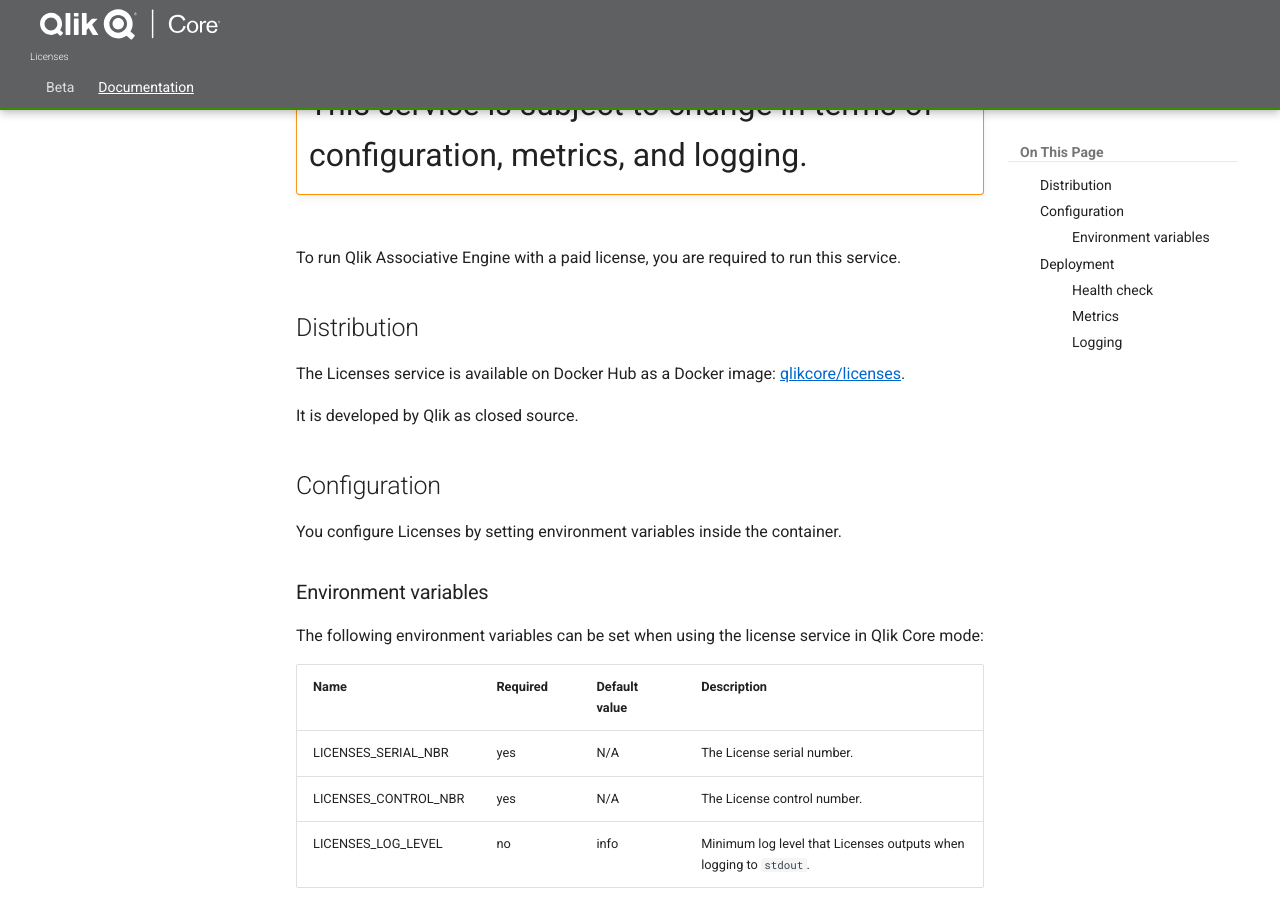
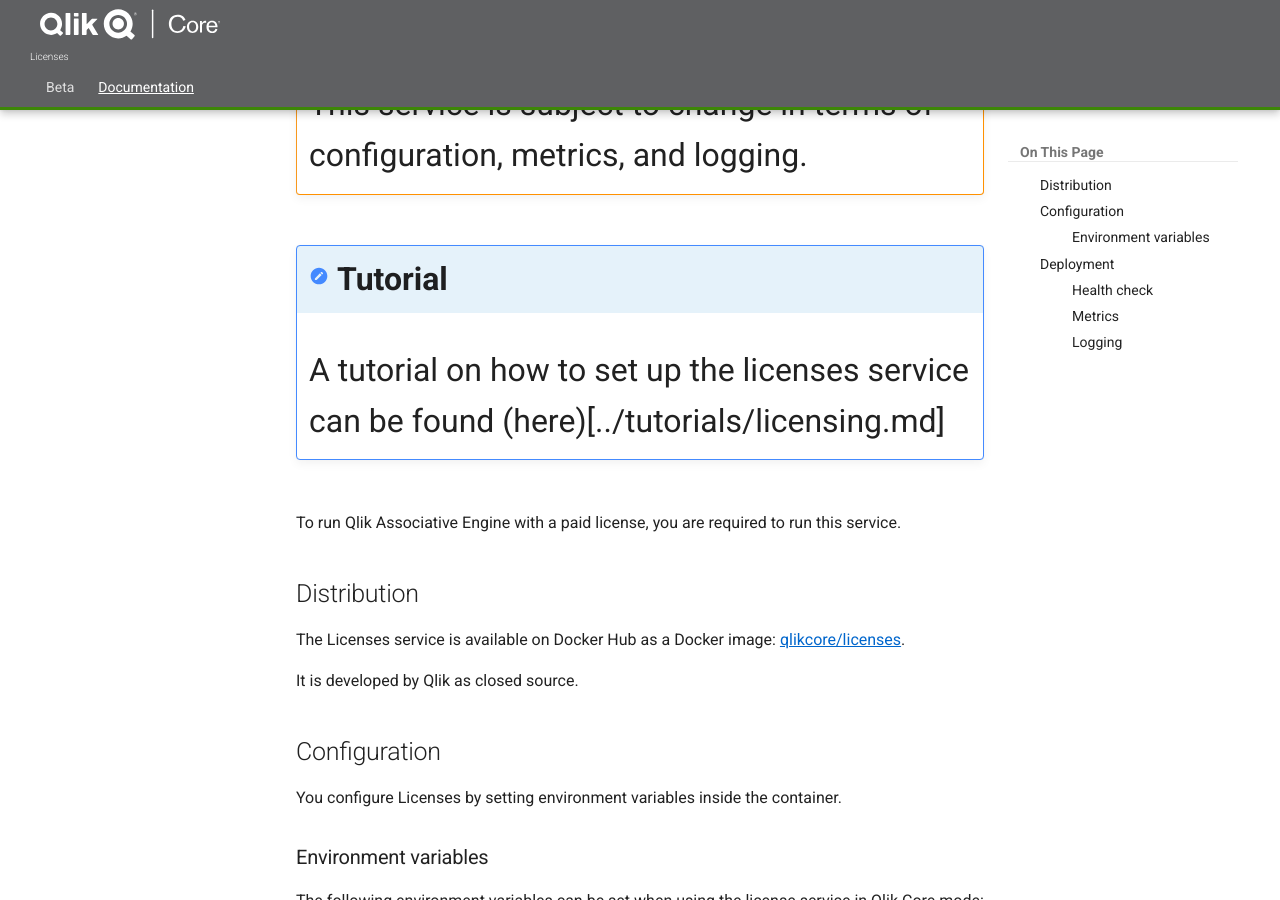
Before and after one commit to qlik-oss/core-website, an MkDocs documentation site: the page built from docs/docs/services/licenses.md, in a window 1280 px wide and 900 px high, scrolled down 306 px. Built offline with MkDocs 1.6.1 and Material for MkDocs 9.7.7, drawn with Linux system fonts in a browser that asks for light colours; old or Windows-style settings are respelled for this version of MkDocs.

Commit message:
adding a note to point to the tutorial

```diff
--- a/docs/docs/services/licenses.md
+++ b/docs/docs/services/licenses.md
@@ -3,6 +3,9 @@
 !!! warning "Experimental service"
     This service is subject to change in terms of
     configuration, metrics, and logging.
+
+!!! Note "Tutorial"
+    A tutorial on how to set up the licenses service can be found (here)[../tutorials/licensing.md]
 
 To run Qlik Associative Engine with a paid license, you are required to run this service.
 
```
